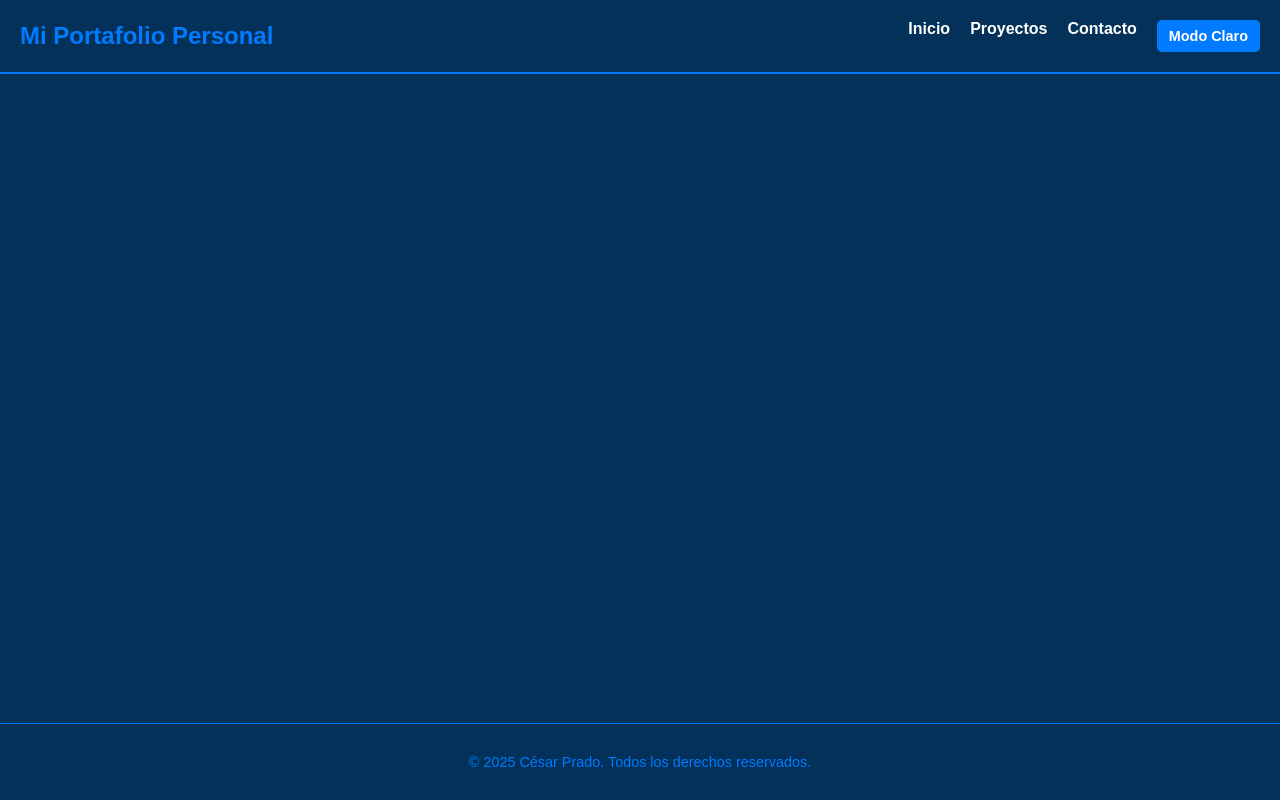
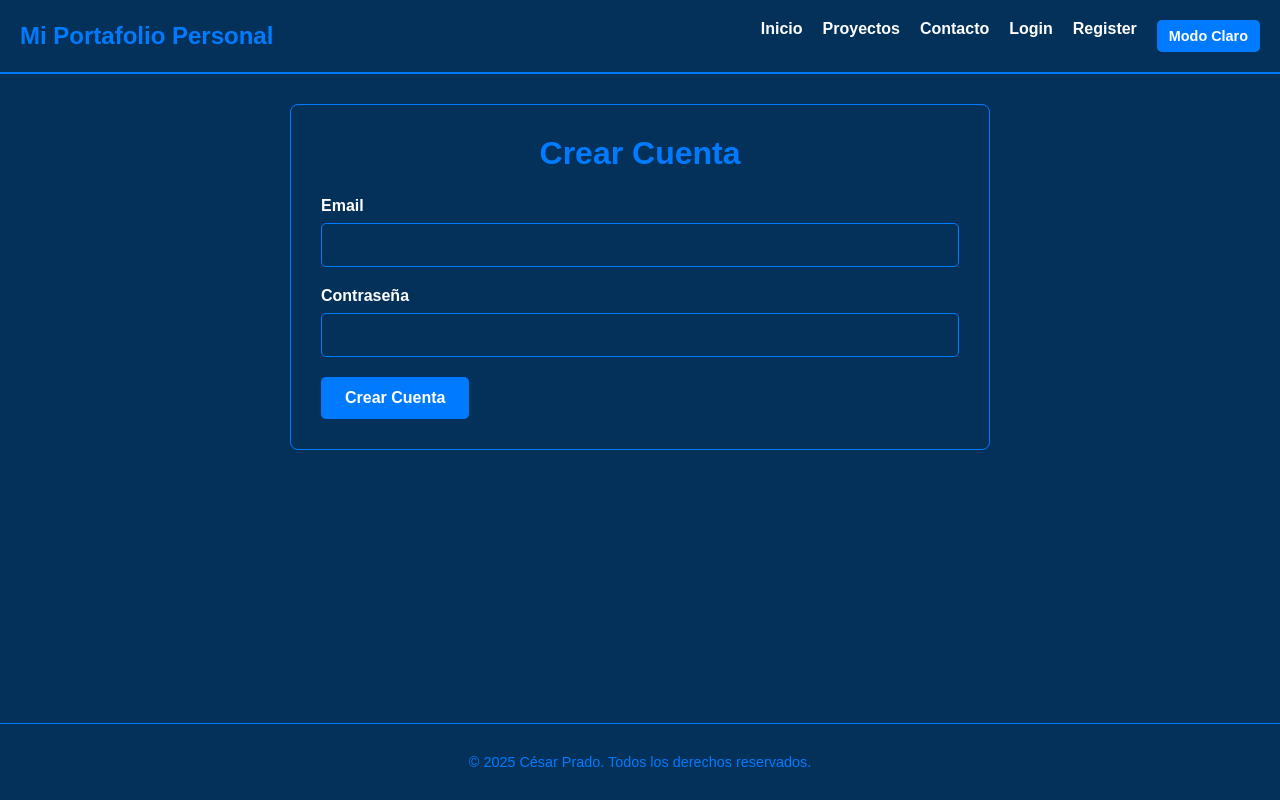
Before and after one commit to CesarPPrado/mi-portafolio-react, a React (Vite) app: page /register in a window 1280 px wide. Built offline with nearby package versions, Linux system fonts and the light colour scheme.

Commit message:
Feat: Implementar AuthContext y navegación condicional (Login/Logout)

```diff
--- a/src/App.jsx
+++ b/src/App.jsx
@@ -7,6 +7,8 @@ import Footer from './components/Footer.jsx';
 import Home from './pages/Home.jsx';
 import Proyectos from './pages/Proyectos.jsx'; // Importar página Proyectos
 import Contacto from './pages/Contacto.jsx';   // Importar página Contacto
+import Register from './pages/Register.jsx';  // Importar páginna Registro
+import Login from './pages/Login.jsx'; // Importar páginna Login
 import styles from './App.module.css'; // IMPORTAR EL NUEVO CSS MODULE
 
 function App() {
@@ -23,6 +25,8 @@ function App() {
           <Route path="/" element={<Home />} />
           <Route path="/proyectos" element={<Proyectos />} />
           <Route path="/contacto" element={<Contacto />} />
+          <Route path="/register" element={<Register />} />
+          <Route path="/login" element={<Login />} />
         </Routes>
       </main>
       <Footer />
--- a/src/components/Header.jsx
+++ b/src/components/Header.jsx
@@ -1,14 +1,23 @@
 // src/components/Header.jsx
-import { Link } from 'react-router-dom'; // Importar 'Link'
-import { useContext } from 'react'; // 1. Importar useContext
-import { ThemeContext } from '../context/ThemeContext.jsx'; // 2. Importar el Contexto
+import { Link, useNavigate } from 'react-router-dom'; // 1. Importar 'useNavigate'
+import { useContext } from 'react';
+import { ThemeContext } from '../context/ThemeContext.jsx';
+import { useAuth } from '../context/AuthContext.jsx'; // 2. Importar 'useAuth'
 import styles from './Header.module.css';
 
 function Header() {
-  // 3. Consumir el tema y la función de cambio
   const { theme, toggleTheme } = useContext(ThemeContext);
+  // 3. Obtener el estado de login y la función de logout
+  const { isLoggedIn, logout } = useAuth();
+  const navigate = useNavigate();
 
-return (
+  // 4. Crear una función para manejar el logout
+  const handleLogout = () => {
+    logout(); // Borra el token
+    navigate('/'); // Redirige a la página de inicio
+  };
+
+  return (
     <header className={styles.header}>
       <Link to="/" className={styles.logoLink}>Mi Portafolio Personal</Link>
       <nav>
@@ -16,8 +25,25 @@ return (
           <li><Link to="/">Inicio</Link></li>
           <li><Link to="/proyectos">Proyectos</Link></li>
           <li><Link to="/contacto">Contacto</Link></li>
+
+          {/* 5. Lógica Condicional: */}
+          {!isLoggedIn ? (
+            // 6. Si NO está logueado, mostrar Login y Register
+            <>
+              <li><Link to="/login">Login</Link></li>
+              <li><Link to="/register">Register</Link></li>
+            </>
+          ) : (
+            // 7. Si SÍ está logueado, mostrar botón de Logout
+            <li>
+              <button onClick={handleLogout} className={styles.logoutButton}>
+                Logout
+              </button>
+            </li>
+          )}
+
+          {/* Botón de Tema (ya lo teníamos) */}
           <li>
-            {/* 4. Botón que llama a toggleTheme */}
             <button onClick={toggleTheme} className={styles.themeToggle}>
               {theme === 'dark' ? 'Modo Claro' : 'Modo Oscuro'}
             </button>
--- a/src/components/Header.module.css
+++ b/src/components/Header.module.css
@@ -56,3 +56,18 @@
 .themeToggle:hover {
   opacity: 0.9;
 }
+
+/* Estilo para el nuevo botón de Logout (similar al de tema) */
+.logoutButton {
+  background: none;
+  border: none;
+  color: var(--color-texto-enlaces); /* Usará azul o blanco según el tema */
+  font-weight: bold;
+  cursor: pointer;
+  font-size: 1rem;
+  padding: 8px 12px;
+}
+
+.logoutButton:hover {
+  color: var(--color-primario);
+}
--- a/src/components/ProjectsGrid.jsx
+++ b/src/components/ProjectsGrid.jsx
@@ -32,7 +32,7 @@ return (
       <div className={styles.proyectosGrid}>
         {projects.map(project => (
           <ProjectCard
-            key={project.id}
+            key={project._id}
             title={project.title}
             description={project.description}
           />
--- /dev/null
+++ b/src/context/AuthContext.jsx
@@ -0,0 +1,46 @@
+// src/context/AuthContext.jsx
+import { createContext, useState, useContext } from 'react';
+
+// 1. Crear el Contexto
+const AuthContext = createContext();
+
+/**
+ * Componente "Proveedor" que envolverá nuestra aplicación.
+ */
+function AuthProvider({ children }) {
+  // 2. Estado para guardar el token.
+  //    Al iniciar, intenta leer el token de localStorage.
+  const [token, setToken] = useState(localStorage.getItem('token') || null);
+
+  // 3. Función de Login: guarda el token en el estado Y en localStorage
+  const login = (newToken) => {
+    setToken(newToken);
+    localStorage.setItem('token', newToken);
+  };
+
+  // 4. Función de Logout: borra el token del estado Y de localStorage
+  const logout = () => {
+    setToken(null);
+    localStorage.removeItem('token');
+  };
+
+  // 5. El "valor" que proveemos: el token actual, y las funciones
+  const value = {
+    token,
+    isLoggedIn: !!token, // Un booleano simple (true si hay token, false si no)
+    login,
+    logout,
+  };
+
+  return <AuthContext.Provider value={value}>{children}</AuthContext.Provider>;
+}
+
+/**
+ * Hook personalizado para consumir el contexto fácilmente
+ * en otros componentes.
+ */
+const useAuth = () => {
+  return useContext(AuthContext);
+};
+
+export { AuthContext, AuthProvider, useAuth };
--- a/src/main.jsx
+++ b/src/main.jsx
@@ -3,6 +3,7 @@ import React from 'react';
 import ReactDOM from 'react-dom/client';
 import { BrowserRouter } from 'react-router-dom'; // Importar el BrowserRouter
 import { ThemeProvider } from './context/ThemeContext.jsx'; // Importar ThemeProvider
+import { AuthProvider } from './context/AuthContext.jsx'; // Importar AuthProvider
 import { SpeedInsights } from '@vercel/speed-insights/react'; // Importar SpeedInsights
 import App from './App.jsx';
 import './index.css';
@@ -11,10 +12,12 @@ ReactDOM.createRoot(document.getElementById('root')).render(
   <React.StrictMode>
     {/* 2. Envolver la aplicación con el Proveedor */}
     <ThemeProvider>
+      <AuthProvider>
       <BrowserRouter>
         <App />
         <SpeedInsights />
       </BrowserRouter>
+      </AuthProvider>
     </ThemeProvider>
   </React.StrictMode>,
 );
--- a/src/pages/Contacto.jsx
+++ b/src/pages/Contacto.jsx
@@ -1,6 +1,6 @@
 // src/pages/Contacto.jsx
 import { useState, useEffect } from 'react'; // 1. Importar useEffect
-import styles from './Contacto.module.css';
+import styles from './Form.module.css';
 
 const LOCAL_STORAGE_KEY = 'contactFormData'; // Definimos una llave
 
--- /dev/null
+++ b/src/pages/Login.jsx
@@ -0,0 +1,103 @@
+// src/pages/Login.jsx
+import { useState } from 'react';
+import styles from './Form.module.css';
+import { useNavigate } from 'react-router-dom';
+import { useAuth } from '../context/AuthContext'; // 1. Importar nuestro hook 'useAuth'
+
+function Login() {
+  const [formData, setFormData] = useState({ email: '', password: '' });
+  const [isLoading, setIsLoading] = useState(false);
+  const [statusMessage, setStatusMessage] = useState({ text: '', type: '' });
+  const navigate = useNavigate();
+  const { login } = useAuth(); // 2. Obtener la función 'login' del contexto
+
+  const handleChange = (e) => {
+    const { name, value } = e.target;
+    setFormData(prevState => ({
+      ...prevState,
+      [name]: value,
+    }));
+  };
+
+  const handleSubmit = async (e) => {
+    e.preventDefault();
+    setIsLoading(true);
+    setStatusMessage({ text: 'Iniciando sesión...', type: '' });
+
+    try {
+      const response = await fetch(`${import.meta.env.VITE_API_URL}/api/auth/login`, {
+        method: 'POST',
+        headers: { 'Content-Type': 'application/json' },
+        body: JSON.stringify(formData),
+      });
+
+      const result = await response.json();
+
+      if (response.ok) {
+        // 3. ¡ÉXITO! Usar la función 'login' del contexto
+        login(result.token);
+
+        setStatusMessage({ text: 'Inicio de sesión exitoso. Redirigiendo...', type: 'success' });
+
+        // 4. Redirigir al usuario (sin recargar la página)
+        setTimeout(() => {
+          navigate('/');
+        }, 2000);
+
+      } else {
+        throw new Error(result.message || 'Error al iniciar sesión.');
+      }
+
+    } catch (error) {
+      setStatusMessage({ text: error.message, type: 'error' });
+    } finally {
+      setIsLoading(false);
+    }
+  };
+
+  // ... (El JSX del return es el mismo) ...
+  return (
+    <div className={styles.contactContainer}>
+      <h1 className={styles.pageTitle}>Iniciar Sesión</h1>
+      <form onSubmit={handleSubmit}>
+        {/* ... (tus campos de email y password) ... */}
+        <div className={styles.formGroup}>
+          <label htmlFor="email">Email</label>
+          <input
+            type="email"
+            id="email"
+            name="email"
+            className={styles.formInput}
+            value={formData.email}
+            onChange={handleChange}
+            required
+          />
+        </div>
+        <div className={styles.formGroup}>
+          <label htmlFor="password">Contraseña</label>
+          <input
+            type="password"
+            id="password"
+            name="password"
+            className={styles.formInput}
+            value={formData.password}
+            onChange={handleChange}
+            required
+          />
+        </div>
+        <button type="submit" className={styles.formButton} disabled={isLoading}>
+          {isLoading ? 'Iniciando...' : 'Iniciar Sesión'}
+        </button>
+      </form>
+      {statusMessage.text && (
+        <p className={`${styles.statusMessage} ${
+            statusMessage.type === 'success' ? styles.statusSuccess : styles.statusError
+          }`}>
+          {statusMessage.text}
+        </p>
+      )}
+    </div>
+  );
+}
+
+export default Login;
--- /dev/null
+++ b/src/pages/Register.jsx
@@ -0,0 +1,106 @@
+// src/pages/Register.jsx
+import { useState } from 'react';
+import styles from './Form.module.css'; // 1. Reutilizamos los estilos del formulario
+import { useNavigate } from 'react-router-dom'; // 2. Importamos 'useNavigate' para redirigir
+
+function Register() {
+  const [formData, setFormData] = useState({
+    email: '',
+    password: '',
+  });
+  const [isLoading, setIsLoading] = useState(false);
+  const [statusMessage, setStatusMessage] = useState({ text: '', type: '' });
+  const navigate = useNavigate(); // 3. Inicializamos el hook de navegación
+
+  const handleChange = (e) => {
+    const { name, value } = e.target;
+    setFormData(prevState => ({
+      ...prevState,
+      [name]: value,
+    }));
+  };
+
+  const handleSubmit = async (e) => {
+    e.preventDefault();
+    setIsLoading(true);
+    setStatusMessage({ text: 'Registrando...', type: '' });
+
+    try {
+      const response = await fetch(`${import.meta.env.VITE_API_URL}/api/auth/register`, {
+        method: 'POST',
+        headers: { 'Content-Type': 'application/json' },
+        body: JSON.stringify(formData),
+      });
+
+      const result = await response.json();
+
+      if (response.ok) {
+        setStatusMessage({ text: result.message, type: 'success' });
+        setFormData({ email: '', password: '' });
+
+        // 4. ¡Éxito! Espera 2 segundos y redirige al login
+        setTimeout(() => {
+          navigate('/login');
+        }, 2000);
+
+      } else {
+        throw new Error(result.message || 'Error al registrar el usuario.');
+      }
+
+    } catch (error) {
+      setStatusMessage({ text: error.message, type: 'error' });
+    } finally {
+      setIsLoading(false);
+    }
+  };
+
+  return (
+    // 5. Usamos los mismos nombres de clase que el formulario de contacto
+    <div className={styles.contactContainer}>
+      <h1 className={styles.pageTitle}>Crear Cuenta</h1>
+
+      <form onSubmit={handleSubmit}>
+        <div className={styles.formGroup}>
+          <label htmlFor="email">Email</label>
+          <input
+            type="email"
+            id="email"
+            name="email"
+            className={styles.formInput}
+            value={formData.email}
+            onChange={handleChange}
+            required
+          />
+        </div>
+
+        <div className={styles.formGroup}>
+          <label htmlFor="password">Contraseña</label>
+          <input
+            type="password"
+            id="password"
+            name="password"
+            className={styles.formInput}
+            value={formData.password}
+            onChange={handleChange}
+            required
+            minLength="6" // Es buena práctica añadir validación simple
+          />
+        </div>
+
+        <button type="submit" className={styles.formButton} disabled={isLoading}>
+          {isLoading ? 'Registrando...' : 'Crear Cuenta'}
+        </button>
+      </form>
+
+      {statusMessage.text && (
+        <p className={`${styles.statusMessage} ${
+            statusMessage.type === 'success' ? styles.statusSuccess : styles.statusError
+          }`}>
+          {statusMessage.text}
+        </p>
+      )}
+    </div>
+  );
+}
+
+export default Register;
```
Also changed, not shown: src/pages/Form.module.css (renamed from src/pages/Contacto.module.css).
